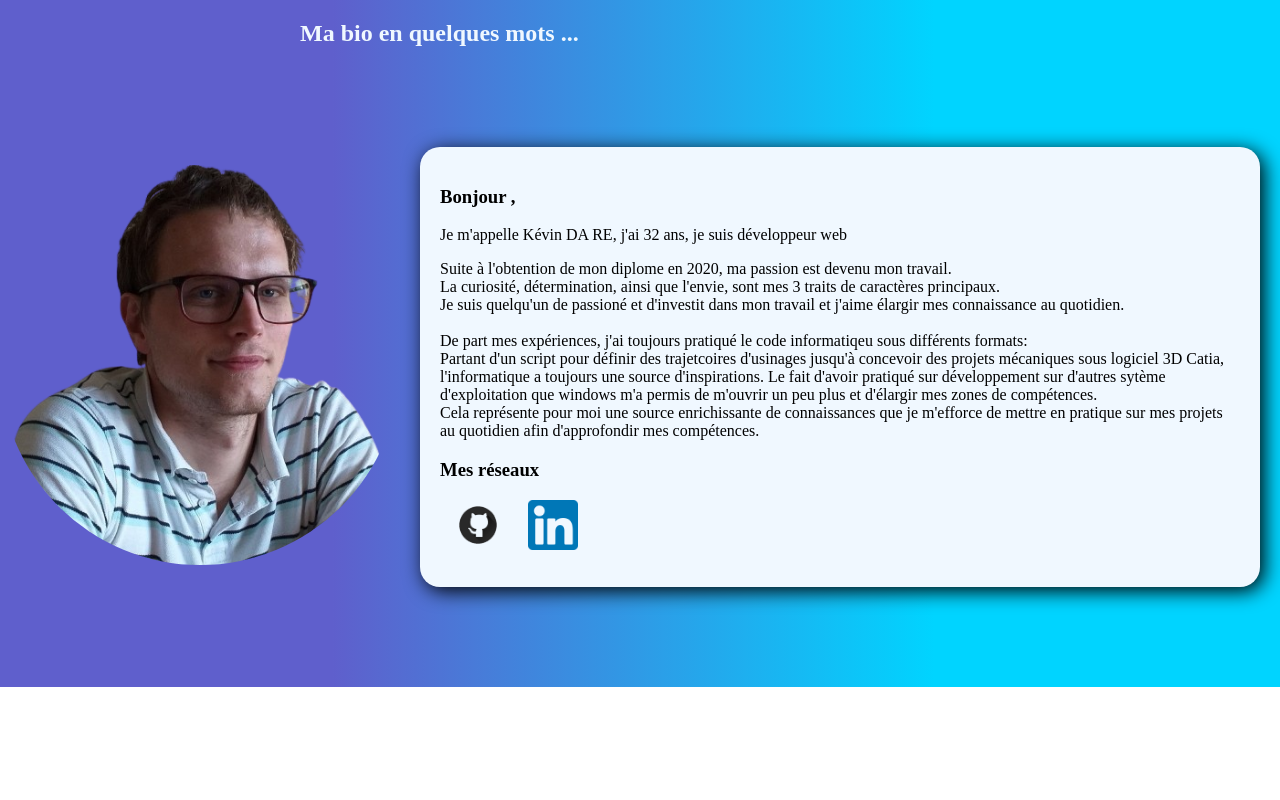
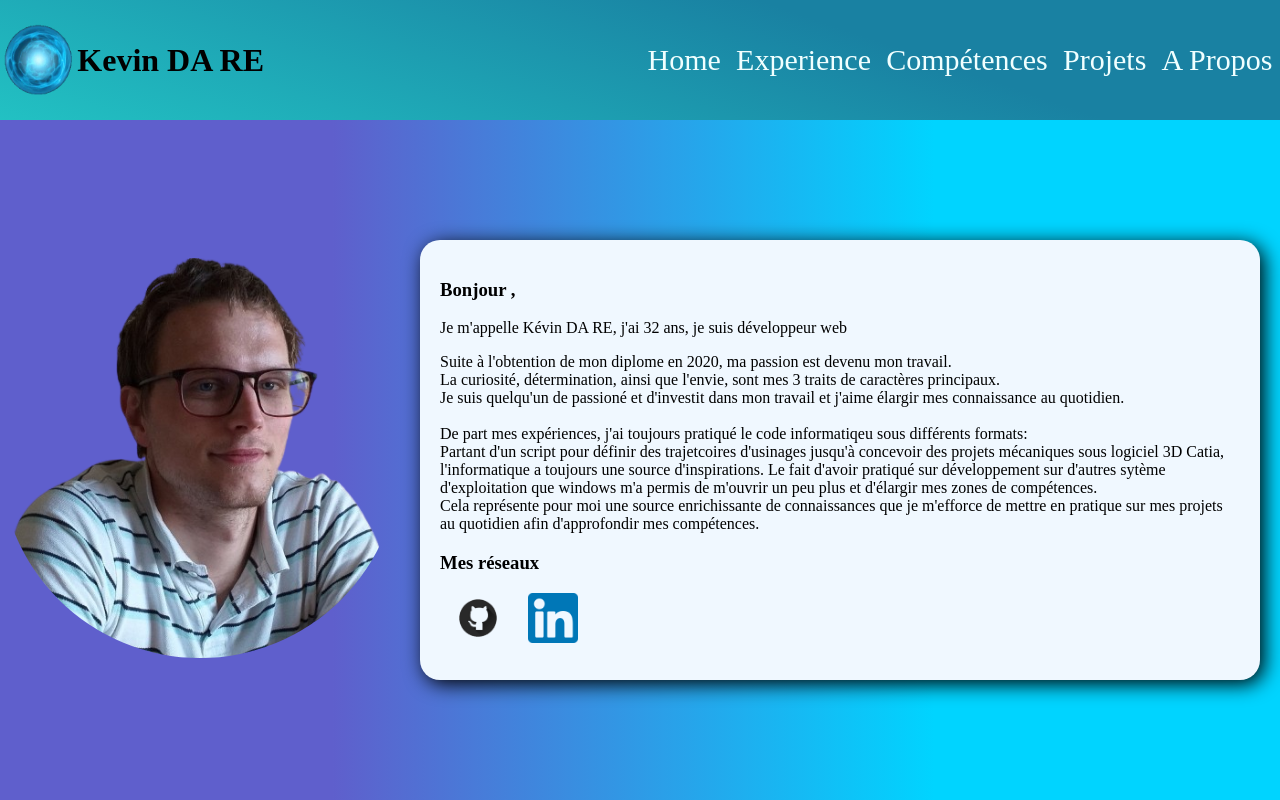
Before and after one commit to Kevin-DA-RE/Portfolio-by-Angular, an Angular app: page / in a window 1280 px wide. Built offline with nearby package versions, Linux system fonts and the light colour scheme.

Commit message:
Mise en place du header

```diff
--- a/src/app/app-routing.module.ts
+++ b/src/app/app-routing.module.ts
@@ -1,7 +1,8 @@
 import { NgModule } from '@angular/core';
 import { RouterModule, Routes } from '@angular/router';
 
-const routes: Routes = [];
+const routes: Routes = [
+];
 
 @NgModule({
   imports: [RouterModule.forRoot(routes)],
--- a/src/app/app.component.html
+++ b/src/app/app.component.html
@@ -1,2 +1,2 @@
-
+<app-header></app-header>
 <app-biographie></app-biographie>
--- a/src/app/app.module.ts
+++ b/src/app/app.module.ts
@@ -7,6 +7,7 @@ import { ExperienceListComponent } from './experience-list/experience-list.compo
 import { ExperienceComponent } from './experience/experience.component';
 import { BiographieComponent } from './biographie/biographie.component';
 import { HeaderComponent } from './header/header.component';
+import { HomeComponent } from './home/home.component';
 
 @NgModule({
   declarations: [
@@ -14,7 +15,8 @@ import { HeaderComponent } from './header/header.component';
     ExperienceListComponent,
     ExperienceComponent,
     BiographieComponent,
-    HeaderComponent
+    HeaderComponent,
+    HomeComponent
   ],
   imports: [
     BrowserModule,
--- a/src/app/biographie/biographie.component.html
+++ b/src/app/biographie/biographie.component.html
@@ -1,7 +1,5 @@
 
 <div class="card-bio">
-    <h2 class="card-titre">Ma bio en quelques mots ...</h2>
-<div class="card-bottom">
     <div>
         <img class="logo-perso" src="../../assets/moi.png" alt="">
     </div>
@@ -24,5 +22,3 @@
         </div>
     </div>
 </div>
-
-</div>
--- a/src/app/biographie/biographie.component.scss
+++ b/src/app/biographie/biographie.component.scss
@@ -1,5 +1,12 @@
 .card-bio{
     background: linear-gradient(90deg, rgba(95,95,204,1) 26%, rgba(0,212,255,1) 73%);
+    display: flex;
+    flex-wrap: nowrap;
+    align-content: center;
+    justify-content: space-between;
+    align-items: center;
+    width: 100%;
+    height: 85vh;
 
 }
 
@@ -9,16 +16,6 @@
     color: aliceblue;
 }
 
-.card-bottom{
-    display: flex;
-    flex-wrap: nowrap;
-    align-content: center;
-    justify-content: space-between;
-    align-items: center;
-    width: 100%;
-    height: 80vh;
-
-}
 
 .logo-perso{
     height: 50vh;
--- a/src/app/header/header.component.html
+++ b/src/app/header/header.component.html
@@ -1,11 +1,13 @@
 <header>
-  <img src="https://angular.io/assets/images/logos/angularjs/AngularJS-Shield.svg" alt="">
+  <div>
+    <img src="../../assets/sphere.webp" alt="" />
+    <h1>Kevin DA RE</h1>
+  </div>
   <nav>
     <a href="">Home</a>
     <a href="">Experience</a>
     <a href="">Compétences</a>
     <a href="">Projets</a>
-    <a href="">Contact</a>
+    <a href="">A Propos</a>
   </nav>
-
 </header>
--- a/src/app/header/header.component.scss
+++ b/src/app/header/header.component.scss
@@ -2,22 +2,32 @@ header {
     display: flex;
     flex-direction: row;
     justify-content: space-between;
-    height: 20vh;
-    background-color: beige;
+    height: 15vh;
+    background: rgb(34, 193, 195);
+    background: linear-gradient(19deg, rgb(34, 193, 195) 0%, rgb(25, 129, 162) 68%);
     align-content: space-between;
     align-items: center;
 
-
+    div{
+        display: flex;
+        flex-direction: row;
+    }
     img {
-        width: 10%;
+        width: 20%;
     }
 
     nav {
-        width: 50%;
+        width: 50vw;
         display: flex;
         flex-direction: row;
         justify-content: space-around;
         align-items: center;
-        font-size: 25px;
+        font-size: 30px;
+    }
+
+    a{
+    color: azure;
+    text-decoration: none;
+
     }
 }
--- /dev/null
+++ b/src/app/home/home.component.html
@@ -0,0 +1 @@
+<p>home works!</p>
```
Also changed, not shown: src/app/home/home.component.ts (added, +10 -0 lines), src/app/services/biographie-services.ts (deleted, +0 -32 lines), src/app/home/home.component.scss (added), src/assets/sphere.webp (added).
